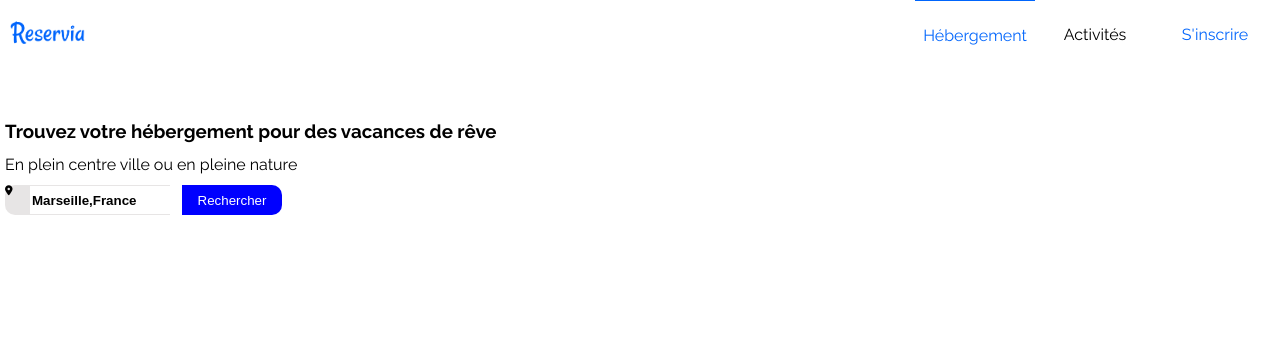
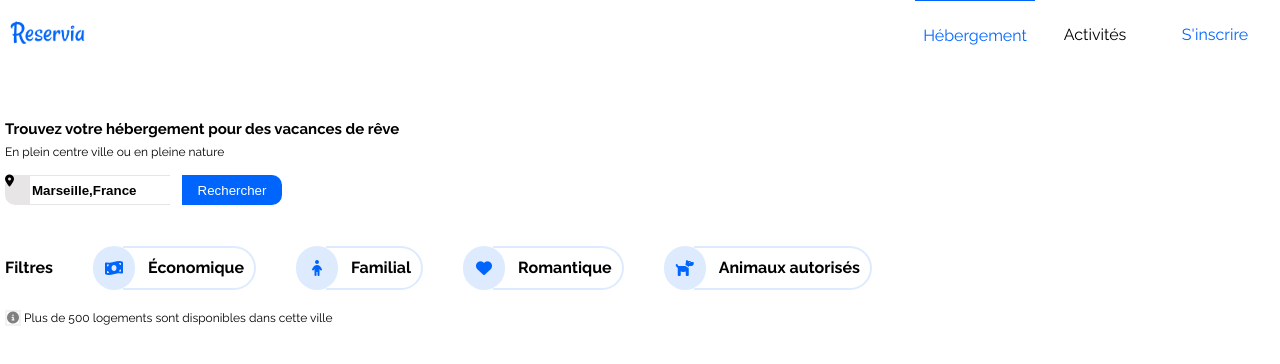
Before and after one commit to Fabrice57970/FabriceJacob_2_15072021, a plain HTML site: page index.html in a window 1280 px wide. Drawn offline with Linux system fonts and the light colour scheme; a web font is replaced by a local one.

Commit message:
Mise au point zones de filtres ok

```diff
--- a/index.html
+++ b/index.html
@@ -23,7 +23,7 @@
       </nav>
     </header>
     <section class="Trouvez">
-      <h3>Trouvez votre hébergement pour des vacances de rêve</h3>
+      <h1>Trouvez votre hébergement pour des vacances de rêve</h1>
       <p class="en_plein">En plein centre ville ou en pleine nature</p>
       <p class="recherche">
         <i class="fas fa-map-marker-alt icoloc"> </i>
@@ -37,5 +37,38 @@
         <input type="submit" value="Rechercher" />
       </p>
     </section>
+    <section class="filtres">
+      <div class="secfiltres">
+        <h4>Filtres</h4>
+        <ul class="filtreglobal">
+          <li><i class="fas fa-money-bill-wave filtreicone "></i>
+            <div class="secfillib filtretexte">Économique</div>
+          </li>
+
+        </ul>
+        <ul class="filtreglobal">
+          <li><i class="fas fa-child filtreicone"></i>
+            <div class="secfillib filtretexte">Familial</div>
+          </li>
+
+        </ul>
+        <ul class="filtreglobal">
+          <li><i class="fas fa-heart filtreicone"></i>
+            <div class="secfillib filtretexte">Romantique</div>
+          </li>
+
+        </ul>
+        <ul class="filtreglobal">
+          <li><i class="fas fa-dog filtreicone"></i>
+            <div class="secfillib filtretexte">Animaux autorisés</div>
+          </li>
+
+        </ul>
+      </div>
+      <p>
+        <i class="fas fa-info-circle miseinfo"></i>
+        Plus de 500 logements sont disponibles dans cette ville
+      </p>
+    </section>
   </body>
 </html>
--- a/styles.css
+++ b/styles.css
@@ -58,7 +58,7 @@ img
     height:35px;
     margin-top: 15px;
 }
-ul
+header ul
 {
     display:flex;
     height: 120px;
@@ -68,7 +68,7 @@ ul
     margin-top:0px;
 
 }
-li
+header li
 {
     display:flex;
     justify-content: center;
@@ -94,14 +94,17 @@ li
 }
 
 /* définition de la zone Trouvez votre hébergement */
-.Trouvez h3
+.Trouvez h1
 {
-    height:35px;
+    height:25px;
+    font-size:15px;
+    font-weight: bolder;
 
 }
 .en_plein
 {
     height:25px;
+    font-size:12px;
 }
 .recherche
 {
@@ -111,7 +114,7 @@ li
 }
 .icoloc
 {
-    font-size:10px;
+    font-size:12px;
     background:rgb(231, 229, 229);
     border-radius: 10px 0 0 10px;
     width:25px;
@@ -140,8 +143,87 @@ input[type=search]
 input[type=submit]
 {
     width:100px;
-    background:blue;
+    background:#0065FC;
     color:white;
     border-radius:0 10px 10px 0;
     border:none;
 }
+input[type=submit]:hover
+{
+    background:#a55413;
+
+}
+/* Definiton des zones de filtres */
+.secfiltres
+{
+    height: 85px;
+    display:flex;
+    margin-top:20px;
+}
+.secfiltres ul
+{   display:flex;
+    list-style-type: none;
+}
+.secfiltres h4
+{
+    display:flex;
+    align-items:center;
+}
+.secfiltres li
+{
+    display:flex;
+    justify-content: center;
+    align-items:center;
+}
+.secfiltres i /* mise en page images filtres */
+{
+    display:flex;
+    align-items:center;
+    justify-content:center;
+    border-radius:25px;
+    width: 42px;
+    height: 44px;
+    background:#DEEBFF;
+    color:#0065FC;
+    margin-right:-12px;
+
+}
+.secfillib /* mise en page des libellés des filtres */
+{
+    display:flex;
+    align-items:center;
+    justify-content:center;
+    width: auto;
+    height:40px;
+    padding-left:25px;
+    padding-right:10px;
+    border-radius:0 25px 25px 0;
+    border-top:2px solid #DEEBFF;
+    border-bottom:2px solid #DEEBFF;
+    border-right:2px solid #DEEBFF;
+    font-weight: bold;;
+
+}
+    /* mise en place hover pour filtres  pas pu faire le changement des deux en même temps*/
+.filtreglobal i:hover
+{
+    background:#F2F2F2;
+    border:1px solid #F2F2F2;
+}
+.filtreglobal div:hover
+{
+    color:rgb(58, 206, 78);
+}
+
+
+/* mise en page ligne  plus de 500...*/
+.miseinfo /* pas réussi à mettre le i en bleu*/
+{
+    border:2px solid #F2F2F2;
+    color:grey;
+
+}
+.filtres p
+{
+    font-size:12px;
+}
```
Also changed, not shown: readme.txt (added).
